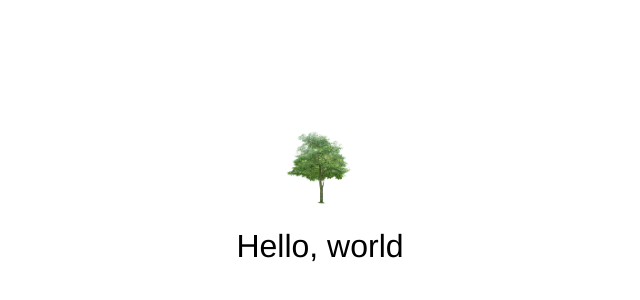
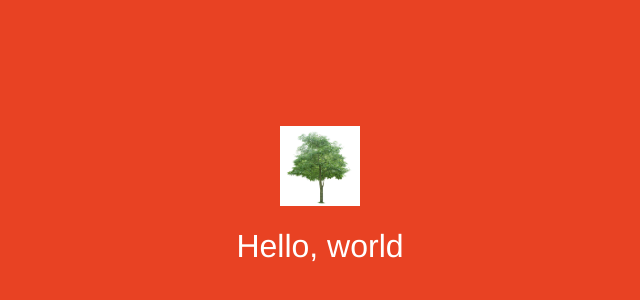
Before and after one commit to godiaz/git-101, a plain HTML site: page index.html in a window 1280 px wide. Shown: the part 194-494 px from the top of the page, without its empty margins (320-960 px from the left). Drawn offline with Linux system fonts and the light colour scheme.

Commit message:
Red background

```diff
--- a/style.css
+++ b/style.css
@@ -1,11 +1,12 @@
 body {
 	margin: 0;
 	font-family: Helvetica;
-
+	background-color: #e84223;
 }
 
 h1 {
 	font-weight: 100;
+	color: white;
 }
 
 #logo{
```
